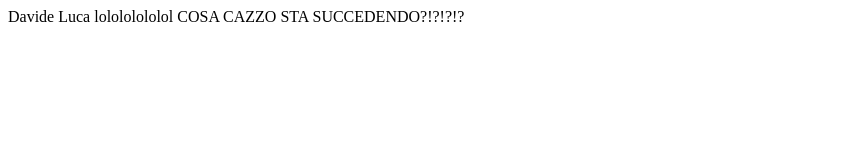
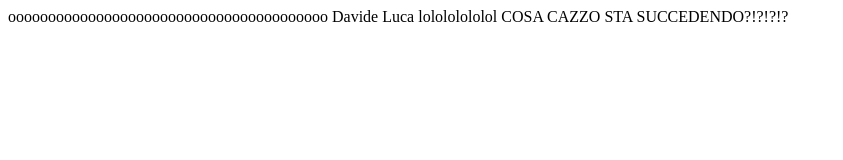
Before and after one commit to davide-corsini/provasourcetreee, a plain HTML site: page prova-beije/index.html in a window 1280 px wide. Shown: the whole page, without its empty margins (0-843 px from the left). Drawn offline with Linux system fonts and the light colour scheme.

Commit message:
ooooooooooooooooooooooooooooooo

```diff
--- a/prova-beije/index.html
+++ b/prova-beije/index.html
@@ -8,7 +8,7 @@
 </head>
 <body>
 
-
+    oooooooooooooooooooooooooooooooooooooooo
     Davide
 
     Luca lolololololol
```
